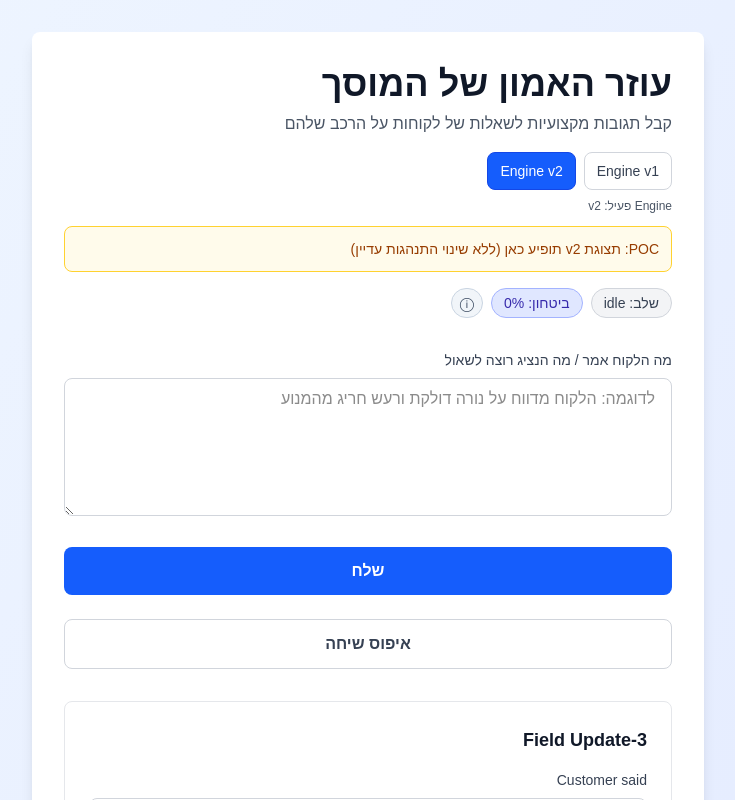
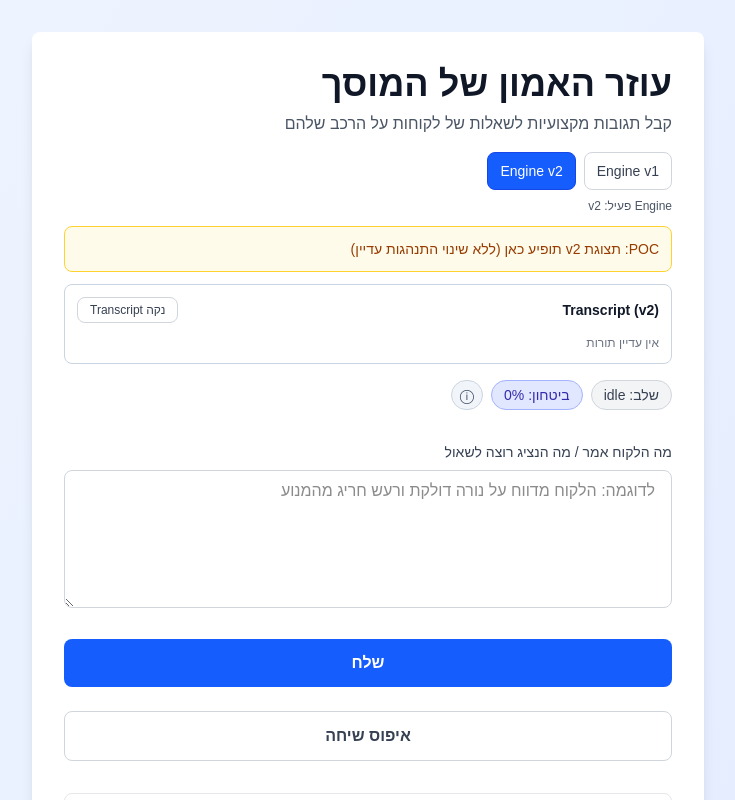
Before and after one commit to itayshabtay452/GarageTrustAsistant, a Next.js app: page / in a window 1280 px wide. Both pictures are taken after a click on the button "Engine v2". Shown: the top 800 px of the page, without its empty margins (272-1007 px from the left). Built offline with nearby package versions, Linux system fonts and the light colour scheme.

Commit message:
feat(v2): add transcript panel and accumulate turns

```diff
--- a/app/page.tsx
+++ b/app/page.tsx
@@ -90,6 +90,7 @@ export default function Home() {
   const [isAwaitingAgentChoice, setIsAwaitingAgentChoice] = useState(false);
   const [engineMode, setEngineMode] = useState<EngineMode>("v1");
   const [responseV2, setResponseV2] = useState<V2ApiResponse | null>(null);
+  const [transcriptV2, setTranscriptV2] = useState<V2TranscriptTurn[]>([]);
   const [copiedV2, setCopiedV2] = useState(false);
   const [loading, setLoading] = useState(false);
   const [error, setError] = useState<string | null>(null);
@@ -137,15 +138,26 @@ export default function Home() {
     setIsAwaitingAgentChoice(false);
   };
 
+  const buildCurrentTurnV2 = (): V2TranscriptTurn => ({
+    customer_said: updateCustomerSaid.trim(),
+    agent_said: updateIAnswered.trim(),
+    customer_replied: updateCustomerReacted.trim(),
+  });
+
   const submitMessageV2 = async (text?: string): Promise<boolean> => {
     const customerSaid = updateCustomerSaid.trim();
-    const agentSaid = updateIAnswered.trim();
     const customerReplied = updateCustomerReacted.trim();
     const latest = (
       customerReplied ||
       customerSaid ||
       (text?.trim() ?? "")
     ).trim();
+    const currentTurn = buildCurrentTurnV2();
+    const turnToSend: V2TranscriptTurn = {
+      customer_said: currentTurn.customer_said || latest,
+      agent_said: currentTurn.agent_said,
+      customer_replied: currentTurn.customer_replied || latest,
+    };
 
     if (!latest) {
       setError("ב-Engine v2 חייבים למלא לפחות 'הלקוח אמר' או 'הלקוח הגיב'.");
@@ -158,13 +170,7 @@ export default function Home() {
     try {
       const payload: V2Request = {
         schema_version: "2.0",
-        transcript: [
-          {
-            customer_said: customerSaid || latest,
-            agent_said: agentSaid,
-            customer_replied: customerReplied || latest,
-          },
-        ],
+        transcript: [...transcriptV2, turnToSend],
         latest_customer_message: latest,
         output_language: "he",
       };
@@ -195,6 +201,7 @@ export default function Home() {
       }
 
       setResponseV2(jsonData);
+      setTranscriptV2((prev) => [...prev, turnToSend]);
       return true;
     } catch (err) {
       const errorMessage =
@@ -415,6 +422,47 @@ export default function Home() {
               <div className="mb-4 space-y-3">
                 <div className="p-3 rounded-lg border border-amber-300 bg-amber-50 text-amber-800 text-sm">
                   POC: תצוגת v2 תופיע כאן (ללא שינוי התנהגות עדיין)
+                </div>
+
+                <div
+                  className="p-3 rounded-lg border border-slate-300 bg-white space-y-3"
+                  dir="rtl"
+                >
+                  <div className="flex items-center justify-between gap-2">
+                    <h3 className="text-sm font-semibold text-gray-900">
+                      Transcript (v2)
+                    </h3>
+                    <button
+                      type="button"
+                      onClick={() => {
+                        setTranscriptV2([]);
+                        setResponseV2(null);
+                      }}
+                      className="px-3 py-1 rounded-lg border border-gray-300 bg-white text-gray-700 text-xs font-medium hover:bg-gray-50"
+                    >
+                      נקה Transcript
+                    </button>
+                  </div>
+
+                  {transcriptV2.length === 0 ? (
+                    <p className="text-xs text-gray-500">אין עדיין תורות</p>
+                  ) : (
+                    <div className="space-y-2">
+                      {transcriptV2.map((turn, index) => (
+                        <div
+                          key={`v2-turn-${index}`}
+                          className="p-3 rounded-lg border border-slate-200 bg-slate-50 text-sm text-gray-800"
+                        >
+                          <p className="font-medium text-gray-900 mb-1">
+                            Turn #{index + 1}
+                          </p>
+                          <p>הלקוח אמר: {turn.customer_said || "-"}</p>
+                          <p>הנציג אמר: {turn.agent_said || "-"}</p>
+                          <p>הלקוח הגיב: {turn.customer_replied || "-"}</p>
+                        </div>
+                      ))}
+                    </div>
+                  )}
                 </div>
 
                 {responseV2 &&
```
